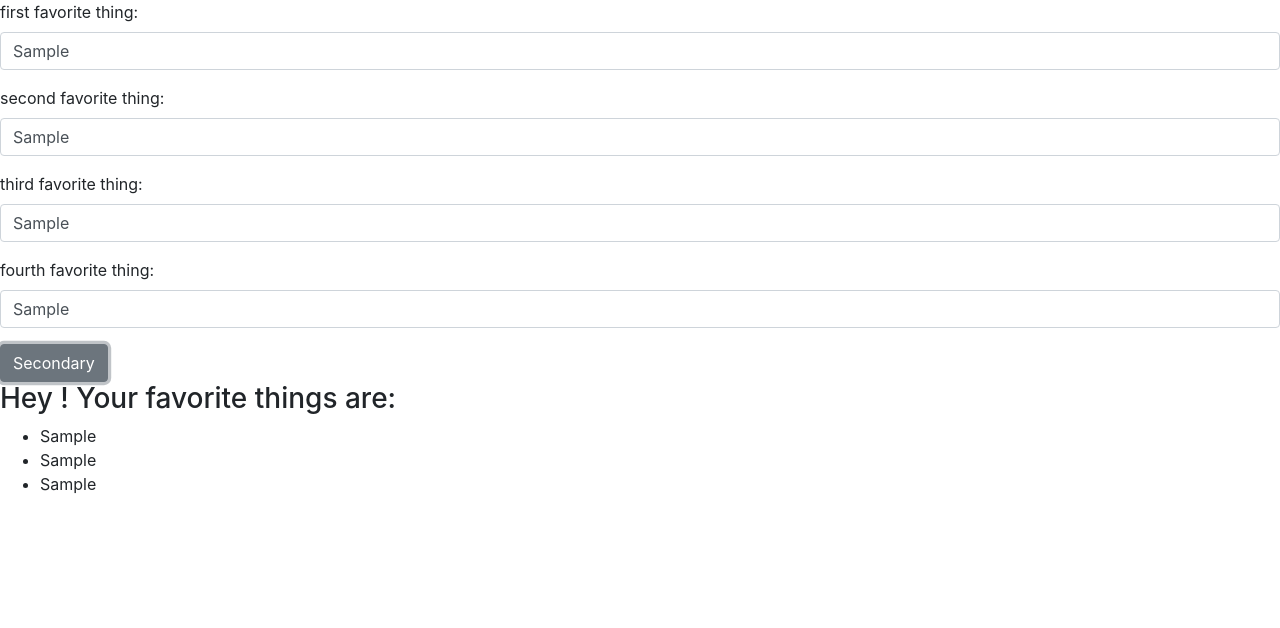
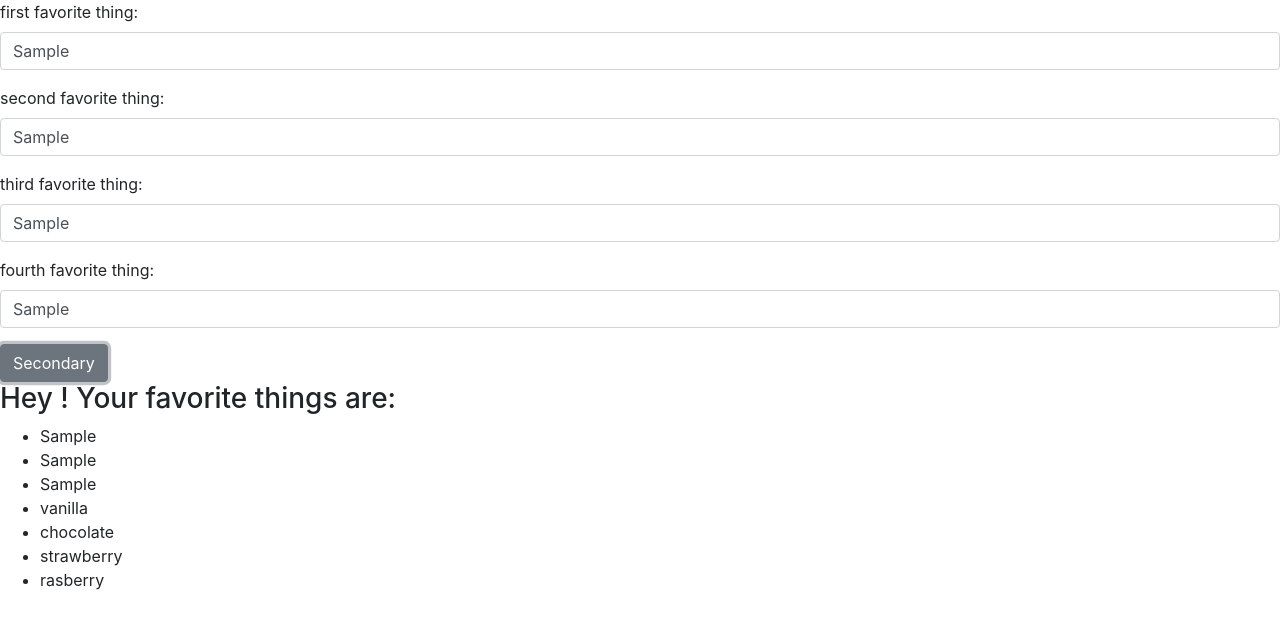
Before and after one commit to wymerkd/favorite-things-array, a plain HTML site: page index.html in a window 1280 px wide. Both pictures are taken after typing "Sample", "Sample", "Sample", "Sample" into the empty fields and a click on the button "Secondary". Drawn offline with nearby package versions, Linux system fonts and the light colour scheme.

Commit message:
add loop for ice cream flavors

```diff
--- a/js/scripts.js
+++ b/js/scripts.js
@@ -11,5 +11,9 @@ $(document).ready(function() {
     console.log(bestFavThings);
     $("ul#fav-list").append("<li>" + bestFavThings[0] + "</li>" + "<li>" + bestFavThings[1] + "</li>" + "<li>" + bestFavThings[2] + "</li>");
 
+    var flavors = ["vanilla", "chocolate", "strawberry", "rasberry"];
+    flavors.forEach(function(flavor) {
+      $("ul#fav-list").append("<li>" + flavor + "</li>");
+    });
   });
 });
```
Also changed, not shown: index.html (+0 -1 lines).
